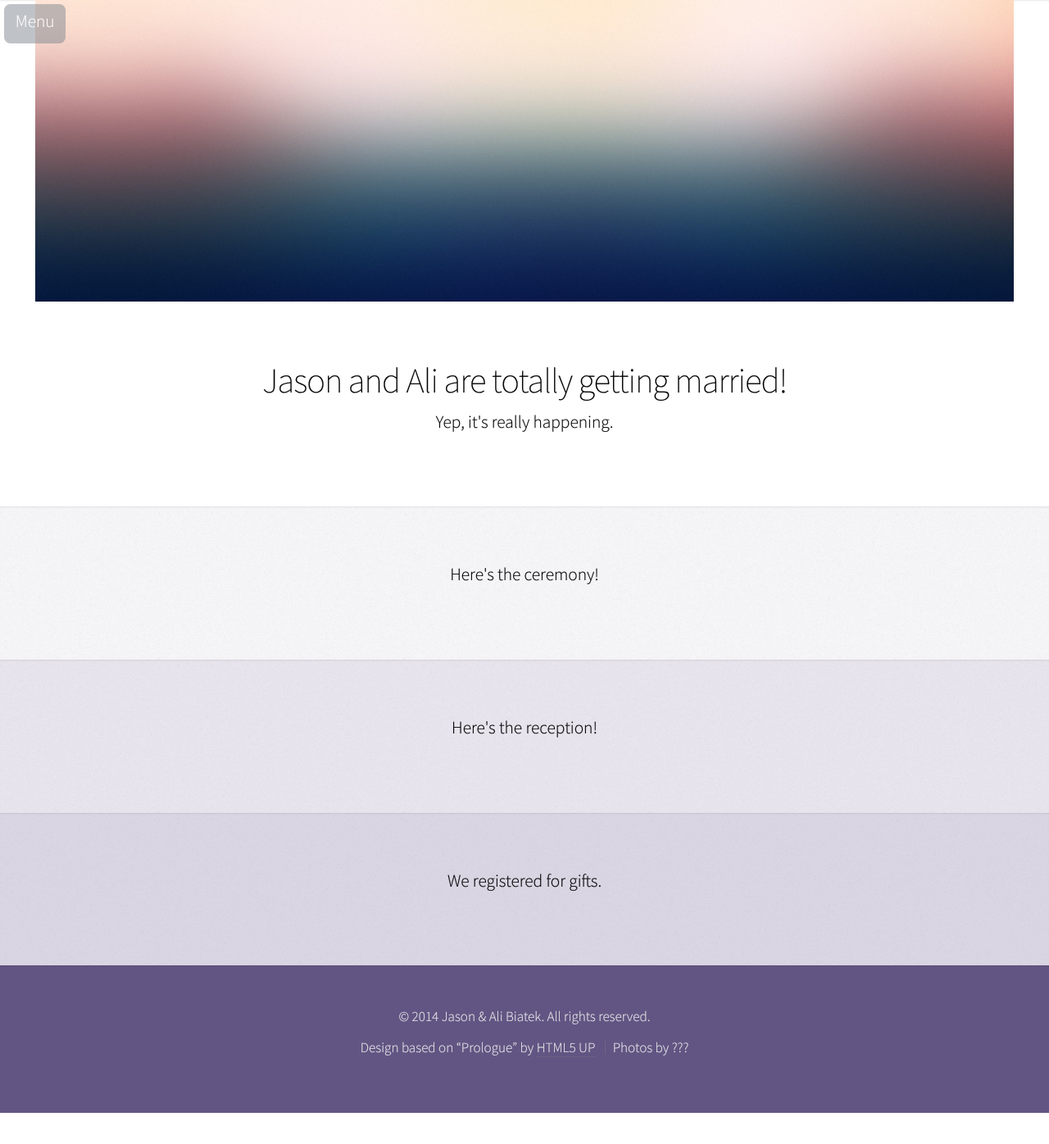
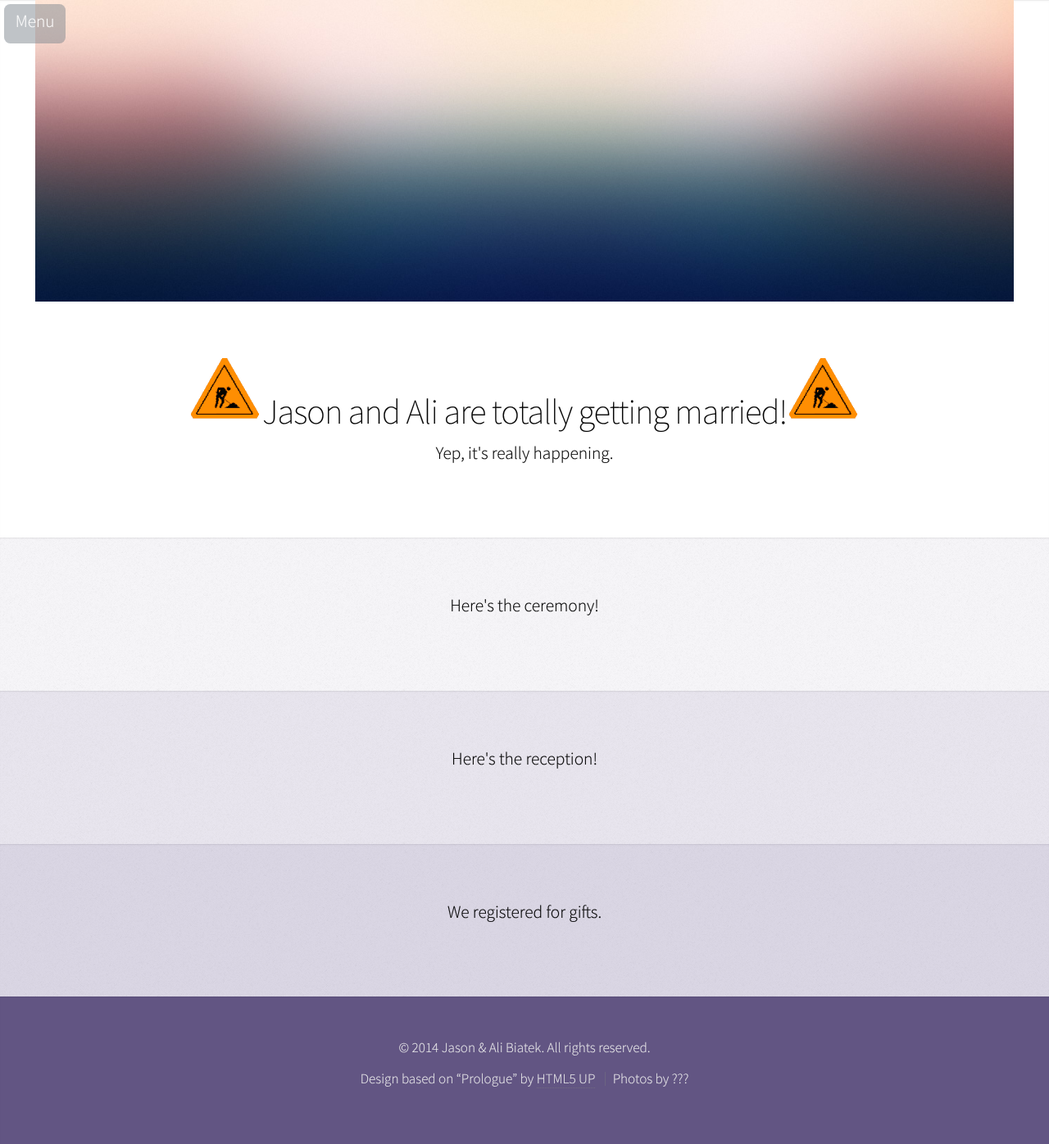
Before and after one commit to weddingsite/weddingsite.github.io, a Jekyll site: the page built from index.html, in a window 1280 px wide. Shown: the whole page at 82% size. Built offline with Jekyll 4.4.1, drawn with Linux system fonts in a browser that asks for light colours; before the commit the page ends 1358 px from its top, so only the background shows below that.

```diff
--- a/index.html
+++ b/index.html
@@ -24,9 +24,9 @@ nav:
 
 ---
 
-<img src="images/pic01.jpg" alt="" class="image featured" />
+<img src="images/pic01.jpg" alt="New picture coming soon" class="image featured" />
 
-<h2>Jason and Ali are totally getting married!</h2>
+<h2><img src="images/construction.gif">Jason and Ali are totally getting married!<img src="images/construction.gif"></h2>
 <p>Yep, it's really happening. </p>
 
 {% include divider.html index="1" %}
```
Also changed, not shown: other parts of index.html (+1 -1 lines), images/construction.gif (added).
